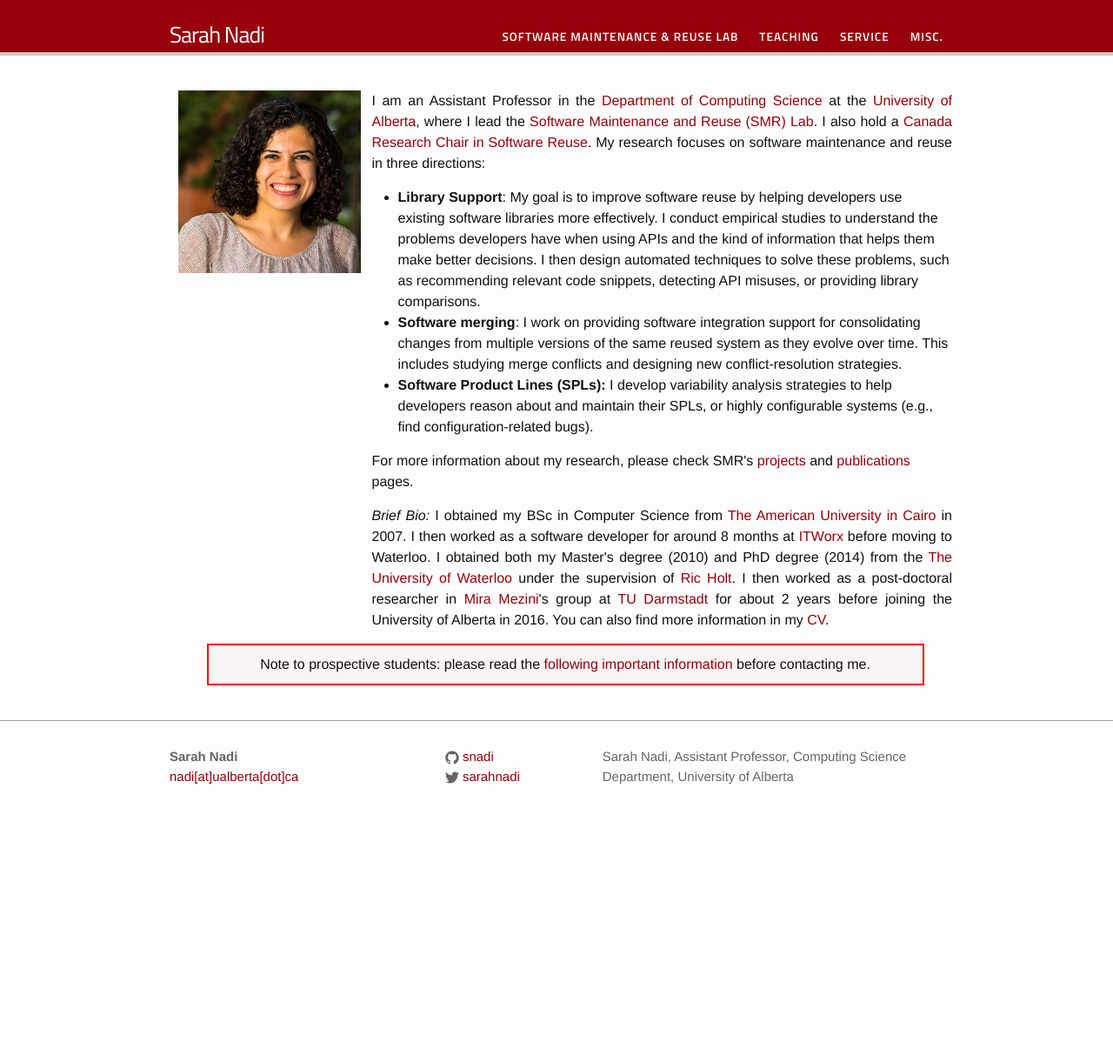
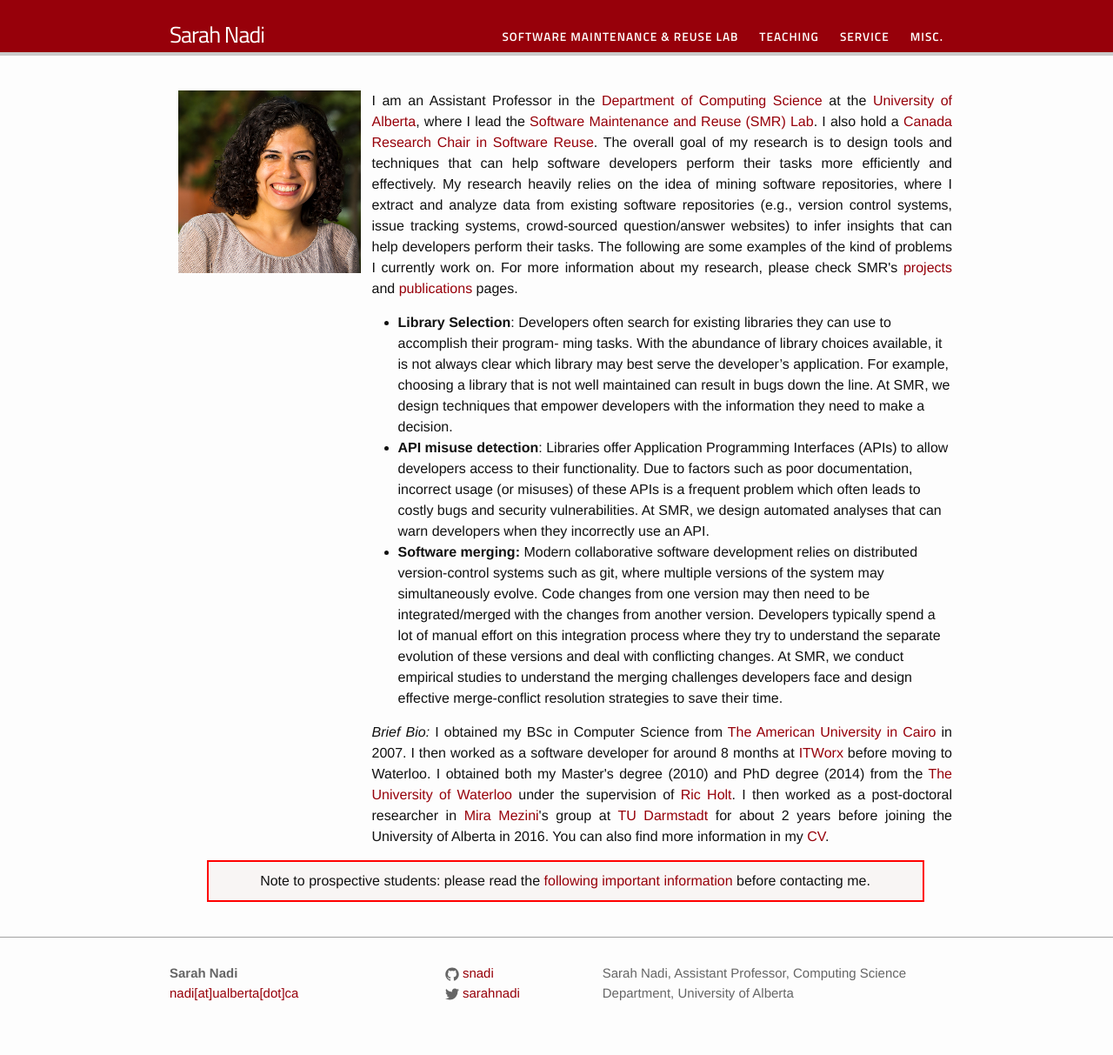
Before and after one commit to snadi/snadi.github.io, a Jekyll site: the page built from index.html, in a window 1280 px wide. Shown: the whole page at 87% size. Built offline with Jekyll 4.4.1, drawn with Linux system fonts in a browser that asks for light colours; before the commit the page ends 964 px from its top, so only the background shows below that.

Commit message:
Simplify and update research description

```diff
--- a/index.html
+++ b/index.html
@@ -12,15 +12,15 @@ layout: default
     </div>
 
     <div id="two">
-	    <p align=justify>
-	    I am an Assistant Professor in the <a href="https://www.cs.ualberta.ca/" target="_blank">Department of Computing Science</a> at the <a href="https://www.ualberta.ca/">University of Alberta</a>, where I lead the <a href="{{ "/smr" | prepend: site.baseurl}}"">Software Maintenance and Reuse (SMR) Lab</a>. I also hold a <a href="http://www.chairs-chaires.gc.ca/chairholders-titulaires/profile-eng.aspx?profileId=4393">Canada Research Chair in Software Reuse</a>. My research focuses on software maintenance and reuse in three directions:
+	   <p align=justify>
+	    I am an Assistant Professor in the <a href="https://www.cs.ualberta.ca/" target="_blank">Department of Computing Science</a> at the <a href="https://www.ualberta.ca/">University of Alberta</a>, where I lead the <a href="{{ "/smr" | prepend: site.baseurl}}"">Software Maintenance and Reuse (SMR) Lab</a>. I also hold a <a href="http://www.chairs-chaires.gc.ca/chairholders-titulaires/profile-eng.aspx?profileId=4393">Canada Research Chair in Software Reuse</a>. The overall goal of my research is to design tools and techniques that can help software developers perform their tasks more efficiently and effectively.
+My research heavily relies on the idea of mining software repositories, where I extract and analyze data from existing software repositories (e.g., version control systems, issue tracking systems, crowd-sourced question/answer websites) to infer insights that can help developers perform their tasks. The following are some examples of the kind of problems I currently work on. For more information about my research, please check SMR's <a href="{{ "/smr/research" |  prepend: site.baseurl }}">projects</a> and <a href="{{ "/smr/publications" | prepend: site.baseurl }}">publications</a> pages.
         <ul>
-        <li><b>Library Support</b>: My goal is to improve software reuse by helping developers use existing software libraries more effectively. I conduct empirical studies to understand the problems developers have when using APIs and the kind of information that helps them make better decisions. I then design automated techniques to solve these problems, such as recommending relevant code snippets, detecting API misuses, or providing library comparisons. </li>
-        <li><b>Software merging</b>: I work on providing software integration support for consolidating changes from multiple versions of the same reused system as they evolve over time. This includes studying merge conflicts and designing new conflict-resolution strategies.
-        <li><b>Software Product Lines (SPLs):</b> I develop variability analysis strategies to help developers reason about and maintain their SPLs, or highly configurable systems (e.g., find configuration-related bugs).</li>
+        <li><b>Library Selection</b>: Developers often search for existing libraries they can use to accomplish their program- ming tasks. With the abundance of library choices available, it is not always clear which library may best serve the developer’s application. For example, choosing a library that is not well maintained can result in bugs down the line. At SMR, we design techniques that empower developers with the information they need to make a decision. </li>
+        <li><b>API misuse detection</b>: Libraries offer Application Programming Interfaces (APIs) to allow developers access to their functionality. Due to factors such as poor documentation, incorrect usage (or misuses) of these APIs is a frequent problem which often leads to costly bugs and security vulnerabilities. At SMR, we design automated analyses that can warn developers when they incorrectly use an API.</li>
+        <li><b>Software merging:</b> Modern collaborative software development relies on distributed version-control systems such as git, where multiple versions of the system may simultaneously evolve. Code changes from one version may then need to be integrated/merged with the changes from another version. Developers typically spend a lot of manual effort on this integration process where they try to understand the separate evolution of these versions and deal with conflicting changes. At SMR, we conduct empirical studies to understand the merging challenges developers face and design effective merge-conflict resolution strategies to save their time.</li>
         </ul>
-        For more information about my research, please check SMR's <a href="{{ "/smr/research" |  prepend: site.baseurl }}">projects</a> and <a href="{{ "/smr/publications" | prepend: site.baseurl }}">publications</a> pages.
-		</p>
+         </p>
         <p align=justify>
         <i>Brief Bio:</i> I obtained my BSc in Computer Science from <a href="https://www.aucegypt.edu/home">The American University in Cairo</a> in 2007. I then worked as a software developer for around 8 months at <a href="https://www.itworx.com/">ITWorx</a> before moving to Waterloo. I obtained both my Master's degree (2010) and PhD degree (2014) from the <a href="https://cs.uwaterloo.ca/">The University of Waterloo</a> under the supervision of <a href="https://plg.uwaterloo.ca/~holt/">Ric Holt</a>. I then worked as a post-doctoral researcher in <a href="https://www.stg.tu-darmstadt.de/staff/mira_mezini/">Mira Mezini</a>'s group at <a href="https://www.tu-darmstadt.de/">TU Darmstadt</a> for about 2 years before joining the University of Alberta in 2016. You can also find more information in my <a href="https://www.dropbox.com/s/4t1gb231pf2xhie/NADI_CV.pdf?dl=0">CV</a>.
         </p>
```
